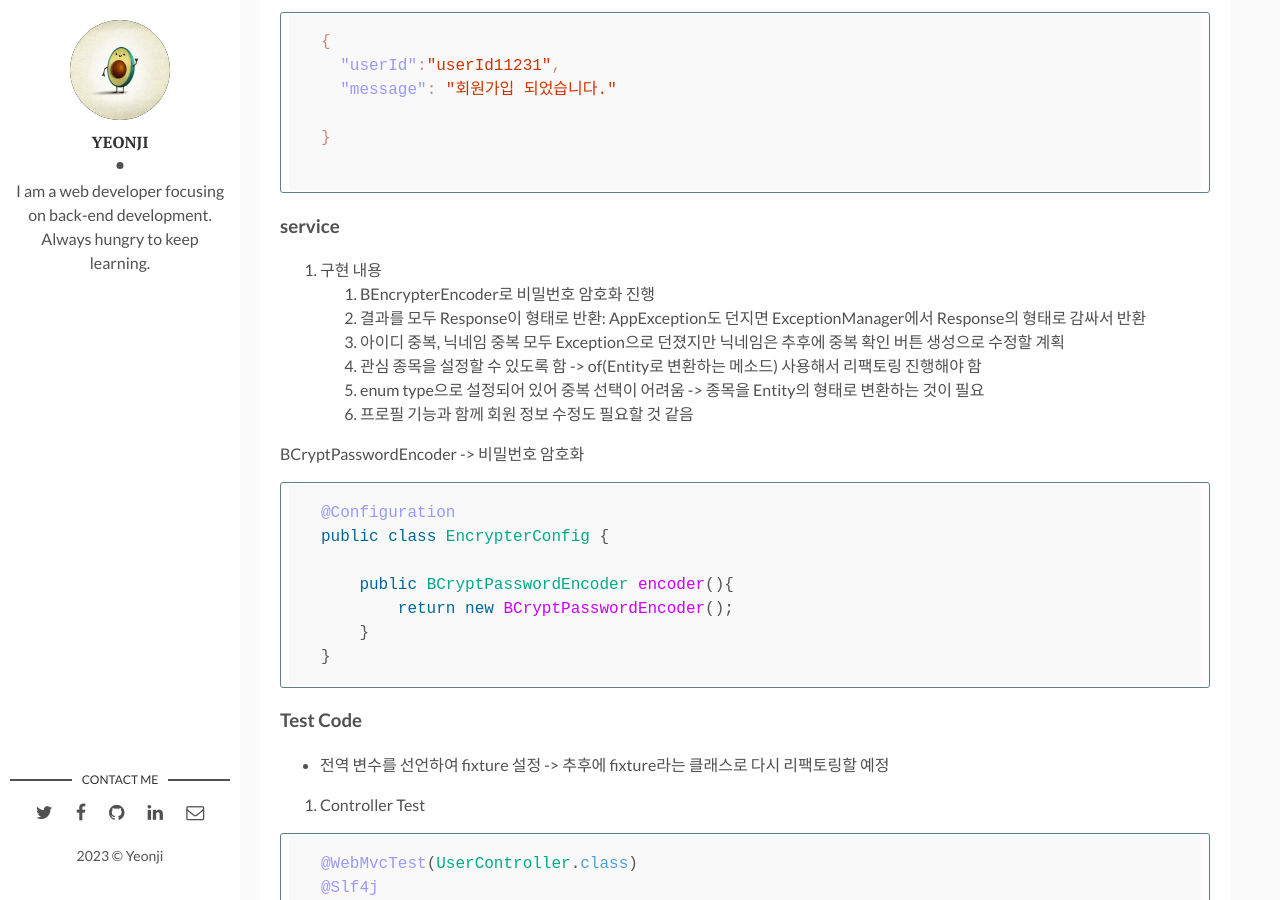
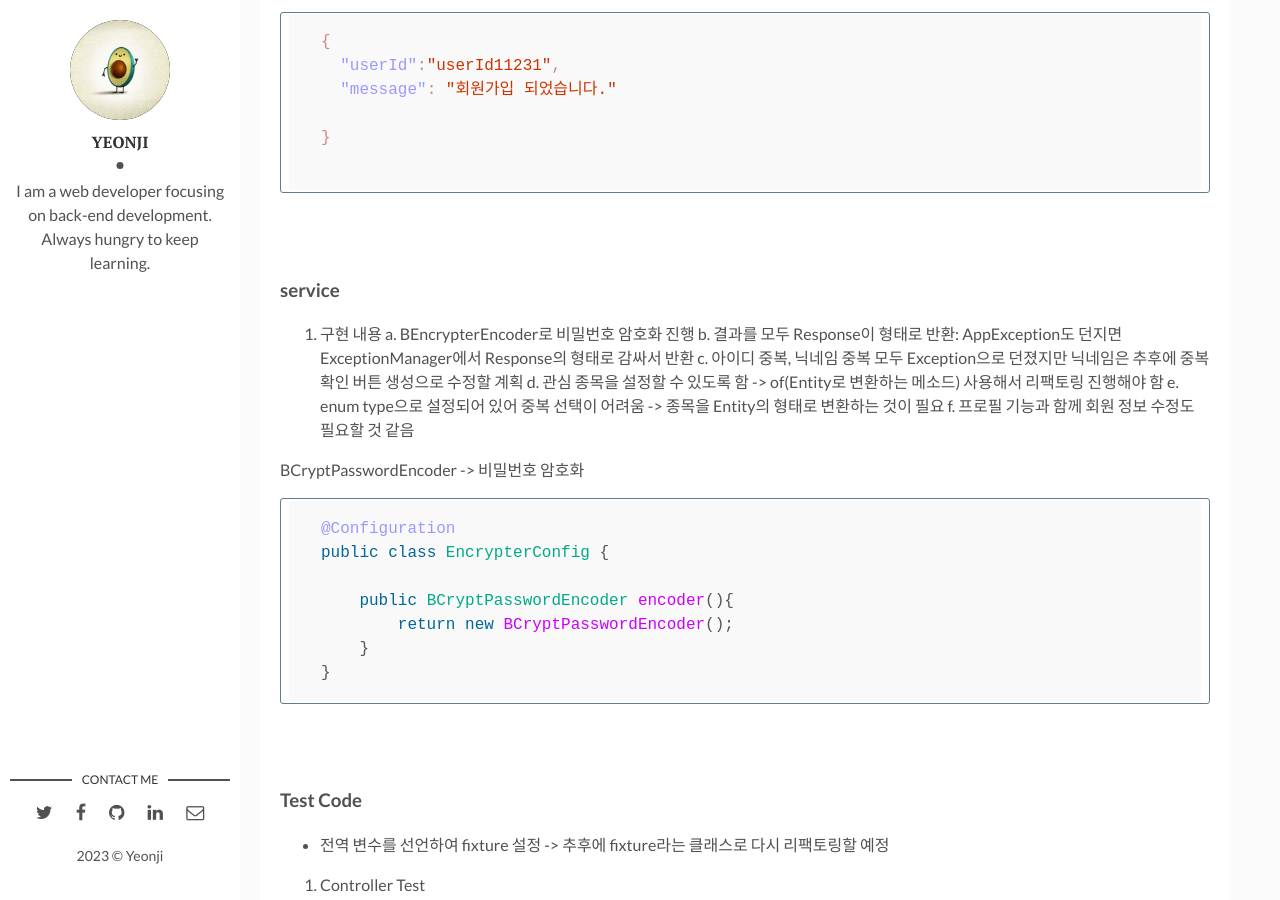
Before and after one commit to Qkite/gitblog, a Jekyll site: the page built from _posts/2023-01-18-운동메이트앱)1차 이슈 관련 내용 정리.markdown, in a window 1280 px wide and 900 px high, scrolled down 1420 px. Built offline with Jekyll 4.4.1, drawn with Linux system fonts in a browser that asks for light colours; comment, search, counter and statistics services are not loaded; part of the change alters nothing that is shown.

Commit message:
줄 바꿈 및 번호 매기기 수정

````diff
--- a/_posts/2023-01-18-운동메이트앱)1차 이슈 관련 내용 정리.markdown
+++ b/_posts/2023-01-18-운동메이트앱)1차 이슈 관련 내용 정리.markdown
@@ -50,16 +50,18 @@ json의 형태로 정보를 받고 반환하기
 }
 
 ```
+<br><br>
+
 
 ### service
 
 1. 구현 내용
-   1. BEncrypterEncoder로 비밀번호 암호화 진행
-   2. 결과를 모두 Response이 형태로 반환: AppException도 던지면 ExceptionManager에서 Response의 형태로 감싸서 반환
-   3. 아이디 중복, 닉네임 중복 모두 Exception으로 던졌지만 닉네임은 추후에 중복 확인 버튼 생성으로 수정할 계획
-   4. 관심 종목을 설정할 수 있도록 함 -> of(Entity로 변환하는 메소드) 사용해서 리팩토링 진행해야 함
-   5. enum type으로 설정되어 있어 중복 선택이 어려움 -> 종목을 Entity의 형태로 변환하는 것이 필요
-   6. 프로필 기능과 함께 회원 정보 수정도 필요할 것 같음
+   a. BEncrypterEncoder로 비밀번호 암호화 진행
+   b. 결과를 모두 Response이 형태로 반환: AppException도 던지면 ExceptionManager에서 Response의 형태로 감싸서 반환
+   c. 아이디 중복, 닉네임 중복 모두 Exception으로 던졌지만 닉네임은 추후에 중복 확인 버튼 생성으로 수정할 계획
+   d. 관심 종목을 설정할 수 있도록 함 -> of(Entity로 변환하는 메소드) 사용해서 리팩토링 진행해야 함
+   e. enum type으로 설정되어 있어 중복 선택이 어려움 -> 종목을 Entity의 형태로 변환하는 것이 필요
+   f. 프로필 기능과 함께 회원 정보 수정도 필요할 것 같음
 
 
 
@@ -74,6 +76,7 @@ public class EncrypterConfig {
 }
 ```
 
+<br><br>
 
 ### Test Code
 
@@ -165,6 +168,8 @@ class UserControllerTest {
 
 }
 ```
+
+<br>
 
 2. Service Test
 
````
